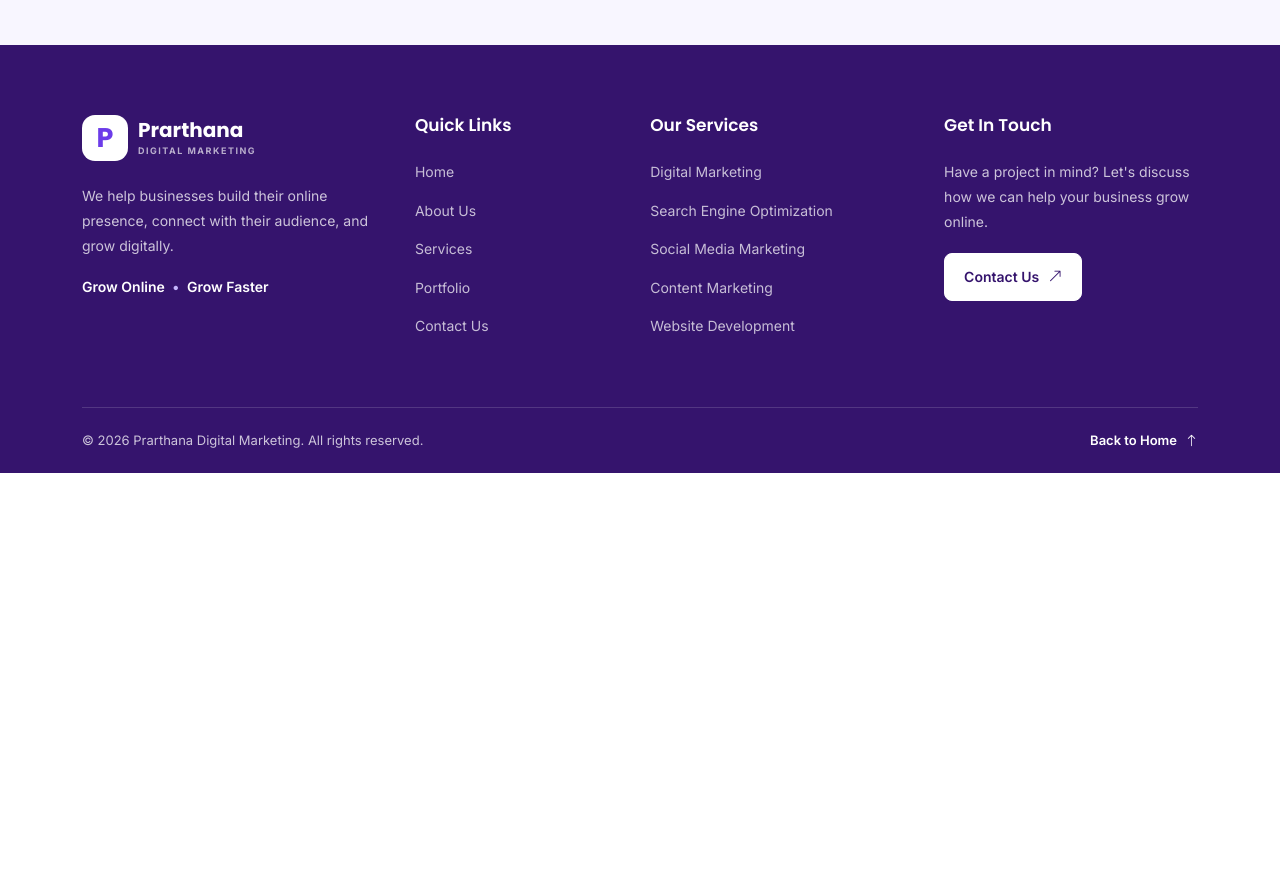
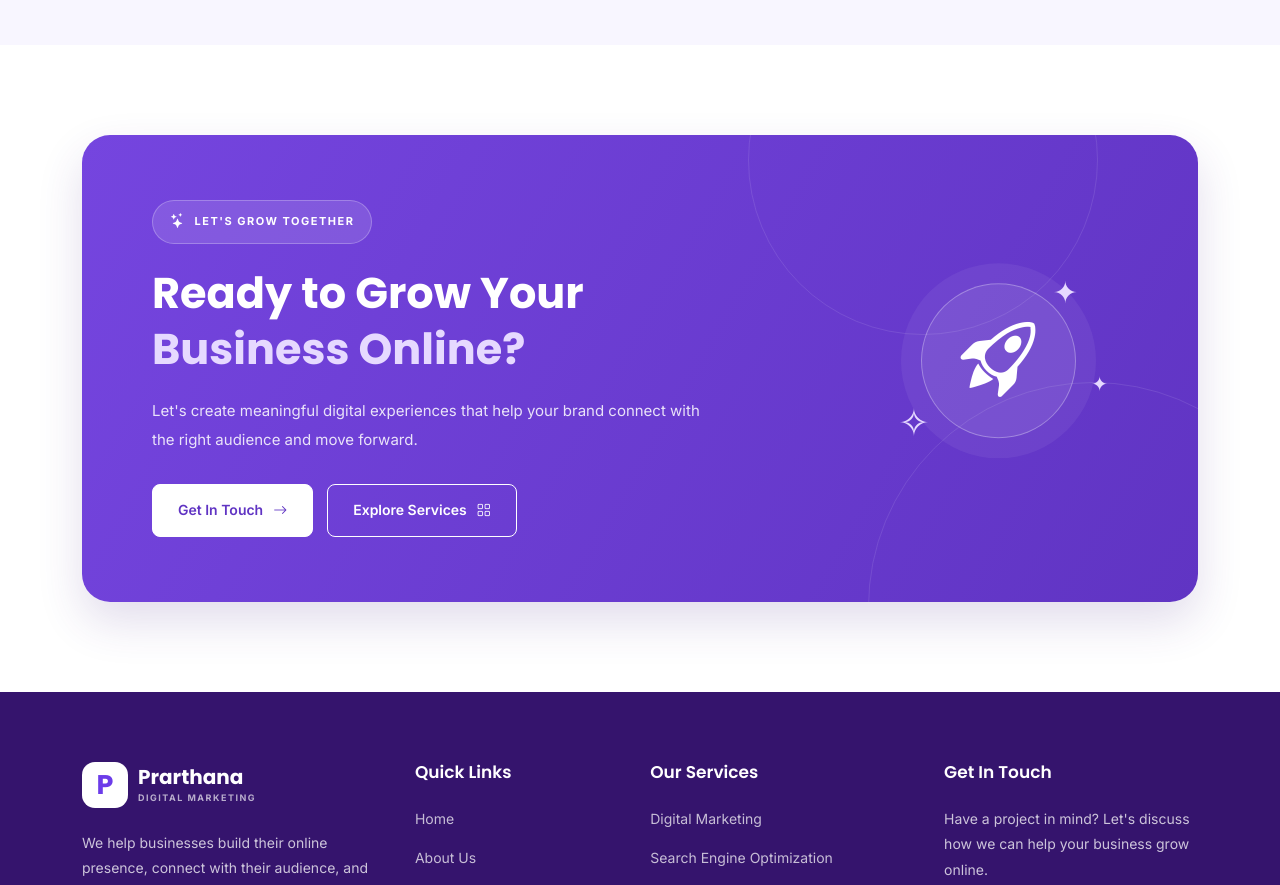
Before and after one commit to Gaurav-2511/prarthana-digital-marketing, an Angular app in the folder frontend/: page / in a window 1280 px wide. Shown: the part 4600-5485 px from the top of the page. Before the commit the page ends 5073 px from the top, so only its background shows below. Built offline with nearby package versions, Linux system fonts and the light colour scheme.

Commit message:
feat: add CTA section to home page

```diff
--- a/frontend/src/app/features/home/home.html
+++ b/frontend/src/app/features/home/home.html
@@ -7,3 +7,5 @@
 <app-why-choose-us />
 
 <app-portfolio-preview />
+
+<app-cta />
--- a/frontend/src/app/features/home/home.ts
+++ b/frontend/src/app/features/home/home.ts
@@ -4,12 +4,13 @@ import { AboutPreview } from './sections/about-preview/about-preview';
 import { ServicesPreview } from './sections/services-preview/services-preview';
 import { WhyChooseUs } from './sections/why-choose-us/why-choose-us';
 import { PortfolioPreview } from './sections/portfolio-preview/portfolio-preview';
+import { Cta } from './sections/cta/cta';
 
 @Component({
   selector: 'app-home',
   standalone: true,
-  imports: [Hero, AboutPreview, ServicesPreview, WhyChooseUs,PortfolioPreview],
+  imports: [Hero, AboutPreview, ServicesPreview, WhyChooseUs, PortfolioPreview, Cta],
   templateUrl: './home.html',
   styleUrl: './home.scss',
 })
-export class Home { }
+export class Home {}
--- /dev/null
+++ b/frontend/src/app/features/home/sections/cta/cta.html
@@ -0,0 +1,49 @@
+
+<section class="cta-section">
+  <div class="container">
+
+    <div class="cta-wrapper">
+      <div class="cta-decoration decoration-one"></div>
+      <div class="cta-decoration decoration-two"></div>
+
+      <div class="cta-content">
+        <span class="cta-label">
+          <i class="bi bi-stars"></i>
+          LET'S GROW TOGETHER
+        </span>
+
+        <h2>
+          Ready to Grow Your
+          <span>Business Online?</span>
+        </h2>
+
+        <p>
+          Let's create meaningful digital experiences that help
+          your brand connect with the right audience and move forward.
+        </p>
+
+        <div class="cta-actions">
+          <a routerLink="/contact" class="cta-primary-btn">
+            Get In Touch
+            <i class="bi bi-arrow-right"></i>
+          </a>
+
+          <a routerLink="/services" class="cta-secondary-btn">
+            Explore Services
+            <i class="bi bi-grid"></i>
+          </a>
+        </div>
+      </div>
+
+      <div class="cta-icon">
+        <div class="icon-circle">
+          <i class="bi bi-rocket-takeoff"></i>
+        </div>
+        <span class="sparkle sparkle-one">✦</span>
+        <span class="sparkle sparkle-two">✧</span>
+        <span class="sparkle sparkle-three">✦</span>
+      </div>
+    </div>
+
+  </div>
+</section>
--- /dev/null
+++ b/frontend/src/app/features/home/sections/cta/cta.scss
@@ -0,0 +1,275 @@
+
+.cta-section {
+  padding: 90px 0;
+  background: #ffffff;
+}
+
+.cta-wrapper {
+  position: relative;
+  display: flex;
+  align-items: center;
+  justify-content: space-between;
+  gap: 40px;
+  padding: 65px 70px;
+  overflow: hidden;
+  border-radius: 28px;
+  background: linear-gradient(120deg, #7545df, #6034c3);
+  box-shadow: 0 20px 45px rgba(75, 43, 135, 0.16);
+}
+
+.cta-content {
+  position: relative;
+  z-index: 2;
+  max-width: 650px;
+}
+
+.cta-label {
+  display: inline-flex;
+  align-items: center;
+  gap: 8px;
+  padding: 9px 17px;
+  margin-bottom: 22px;
+  border: 1px solid rgba(255, 255, 255, 0.25);
+  border-radius: 50px;
+  background: rgba(255, 255, 255, 0.12);
+  color: #ffffff;
+  font-size: 11px;
+  font-weight: 700;
+  letter-spacing: 1.5px;
+
+  i {
+    font-size: 15px;
+  }
+}
+
+.cta-content {
+  h2 {
+    margin-bottom: 20px;
+    color: #ffffff;
+    font-family: 'Poppins', sans-serif;
+    font-size: clamp(30px, 4vw, 43px);
+    font-weight: 700;
+    line-height: 1.3;
+
+    span {
+      display: block;
+      color: #e6d9ff;
+    }
+  }
+
+  p {
+    max-width: 570px;
+    margin-bottom: 30px;
+    color: rgba(255, 255, 255, 0.85);
+    font-size: 15px;
+    line-height: 1.9;
+  }
+}
+
+.cta-actions {
+  display: flex;
+  flex-wrap: wrap;
+  gap: 14px;
+}
+
+.cta-primary-btn,
+.cta-secondary-btn {
+  display: inline-flex;
+  align-items: center;
+  justify-content: center;
+  gap: 10px;
+  padding: 14px 25px;
+  border: 1px solid #ffffff;
+  border-radius: 8px;
+  font-size: 14px;
+  font-weight: 600;
+  text-decoration: none;
+  transition: all 0.3s ease;
+}
+
+.cta-primary-btn {
+  background: #ffffff;
+  color: #6034c3;
+
+  &:hover {
+    transform: translateY(-3px);
+    background: #f0eaff;
+    color: #6034c3;
+    box-shadow: 0 8px 20px rgba(35, 15, 80, 0.18);
+  }
+}
+
+.cta-secondary-btn {
+  background: transparent;
+  color: #ffffff;
+
+  &:hover {
+    transform: translateY(-3px);
+    background: #ffffff;
+    color: #6034c3;
+  }
+}
+
+.cta-icon {
+  position: relative;
+  z-index: 1;
+  display: flex;
+  align-items: center;
+  justify-content: center;
+  flex-shrink: 0;
+  width: 210px;
+  height: 210px;
+  margin-right: 25px;
+}
+
+.icon-circle {
+  display: flex;
+  align-items: center;
+  justify-content: center;
+  width: 155px;
+  height: 155px;
+  border: 1px solid rgba(255, 255, 255, 0.3);
+  border-radius: 50%;
+  background: rgba(255, 255, 255, 0.13);
+  color: #ffffff;
+  font-size: 75px;
+  box-shadow: 0 0 0 20px rgba(255, 255, 255, 0.06);
+  animation: rocket-float 3s ease-in-out infinite;
+}
+
+.sparkle {
+  position: absolute;
+  color: #e6d9ff;
+  font-size: 30px;
+}
+
+.sparkle-one {
+  top: 5px;
+  right: 25px;
+}
+
+.sparkle-two {
+  bottom: 20px;
+  left: 5px;
+  font-size: 38px;
+}
+
+.sparkle-three {
+  top: 50%;
+  right: -5px;
+  font-size: 20px;
+}
+
+.cta-decoration {
+  position: absolute;
+  border: 1px solid rgba(255, 255, 255, 0.10);
+  border-radius: 50%;
+  pointer-events: none;
+}
+
+.decoration-one {
+  top: -150px;
+  right: 100px;
+  width: 350px;
+  height: 350px;
+}
+
+.decoration-two {
+  right: -120px;
+  bottom: -230px;
+  width: 450px;
+  height: 450px;
+}
+
+@keyframes rocket-float {
+  0%,
+  100% {
+    transform: translateY(0);
+  }
+
+  50% {
+    transform: translateY(-10px);
+  }
+}
+
+// Tablet
+@media (max-width: 991.98px) {
+  .cta-section {
+    padding: 75px 0;
+  }
+
+  .cta-wrapper {
+    padding: 55px 40px;
+    gap: 20px;
+  }
+
+  .cta-icon {
+    width: 160px;
+    height: 160px;
+    margin-right: 0;
+  }
+
+  .icon-circle {
+    width: 125px;
+    height: 125px;
+    font-size: 60px;
+  }
+}
+
+// Mobile
+@media (max-width: 767.98px) {
+  .cta-section {
+    padding: 60px 0;
+  }
+
+  .cta-wrapper {
+    flex-direction: column;
+    align-items: flex-start;
+    padding: 45px 25px;
+    border-radius: 20px;
+  }
+
+  .cta-content {
+    h2 {
+      font-size: 30px;
+    }
+
+    p {
+      font-size: 14px;
+    }
+  }
+
+  .cta-actions {
+    flex-direction: column;
+    align-items: stretch;
+  }
+
+  .cta-primary-btn,
+  .cta-secondary-btn {
+    width: 100%;
+  }
+
+  .cta-icon {
+    align-self: center;
+    width: 145px;
+    height: 145px;
+    margin: 10px auto 0;
+  }
+
+  .icon-circle {
+    width: 110px;
+    height: 110px;
+    font-size: 52px;
+  }
+}
+
+@media (prefers-reduced-motion: reduce) {
+  .icon-circle {
+    animation: none;
+  }
+
+  .cta-primary-btn,
+  .cta-secondary-btn {
+    transition: none;
+  }
+}
```
Also changed, not shown: frontend/src/app/features/home/sections/cta/cta.ts (added, +11 -0 lines).
